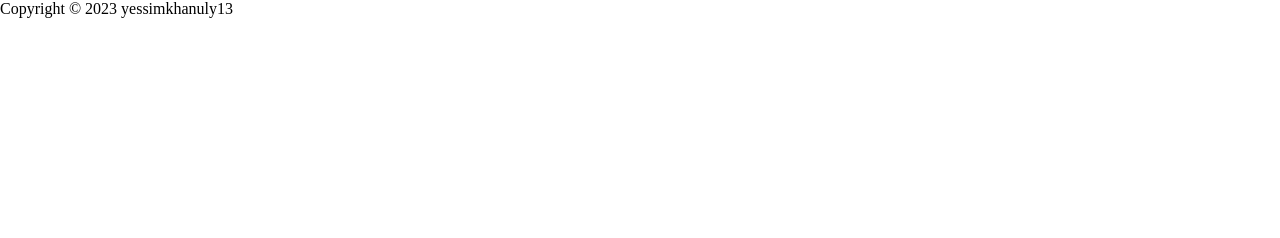
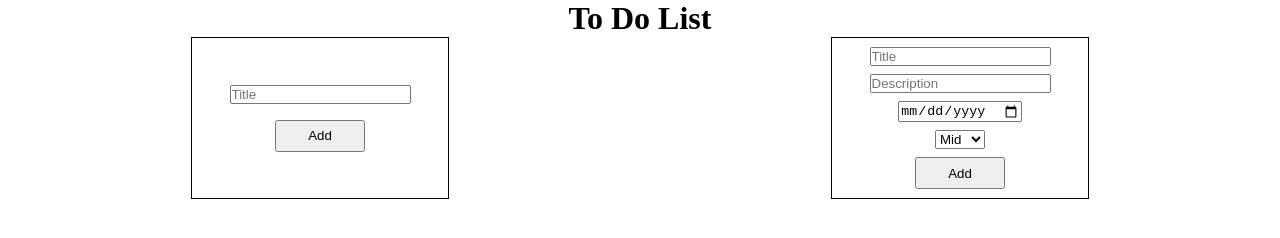
Before and after one commit to yessimkhanuly13/to-do-app, a plain HTML site: page index.html in a window 1280 px wide. Drawn offline with Linux system fonts and the light colour scheme.

Commit message:
Todo List class

```diff
--- a/index.html
+++ b/index.html
@@ -8,13 +8,28 @@
     <title>Document</title>
 </head>
 <body>
-
-    <footer class="footer">
-        <p>Copyright © 2023 yessimkhanuly13</p>
-        <a href="https://github.com/yessimkhanuly13" target="_blank">
-          <i class="fab fa-github"></i
-        ></a>
-      </footer>
+  <div class="container">
+    <header>
+      <h1>To Do List</h1>
+    </header>
+    <main>
+      <div class="project">
+          <input type="text" id="projectInput" placeholder="Title">
+          <button id="addProject">Add</button>
+      </div>
+      <div class="task">
+        <input type="text" class="taskInput" placeholder="Title">
+        <input type="text" class="taskInput" placeholder="Description">
+        <input type="date" class="taskInput">
+        <select class="taskInput">
+          <option value="mid">Mid</option>
+          <option value="high">High</option>
+          <option value="low">Low</option>
+        </select>
+        <button id="addTask">Add</button>
+      </div>
+    </main>
+  </div>
     <script src="./main.js"></script>
 </body>
 </html>
--- a/style.css
+++ b/style.css
@@ -8,6 +8,11 @@ h1{
     justify-content: center;
 }
 
+.container{
+    width: 100%;
+    height: 100%;
+}
+
 .body{
     display: flex;
     align-items: center;
@@ -15,10 +20,40 @@ h1{
     flex-direction: column;
 }
 
+main{
+    display: flex;
+    justify-content: space-around;
+}
+
+.project{
+    display: flex;
+    flex-direction: column;
+    align-items: center;
+    justify-content: center;
+    width: 20vw;
+    height: 20vh;
+    border: 1px solid;
+}
+
 .task{
-    display: none;
+    display: flex;
     flex-direction: column;
+    align-items: center;
+    width: 20vw;
+    height: 20vh;
+    border: 1px solid;
+    justify-content: center;
+}
+
+button{
     width: 7vw;
-    align-items: center;
-    background: inherit;
+    height: 4vh;
 }
+
+#projectInput{
+    margin-bottom: 2vh;
+}
+
+.taskInput{
+    margin-bottom: 1vh;
+}
```
